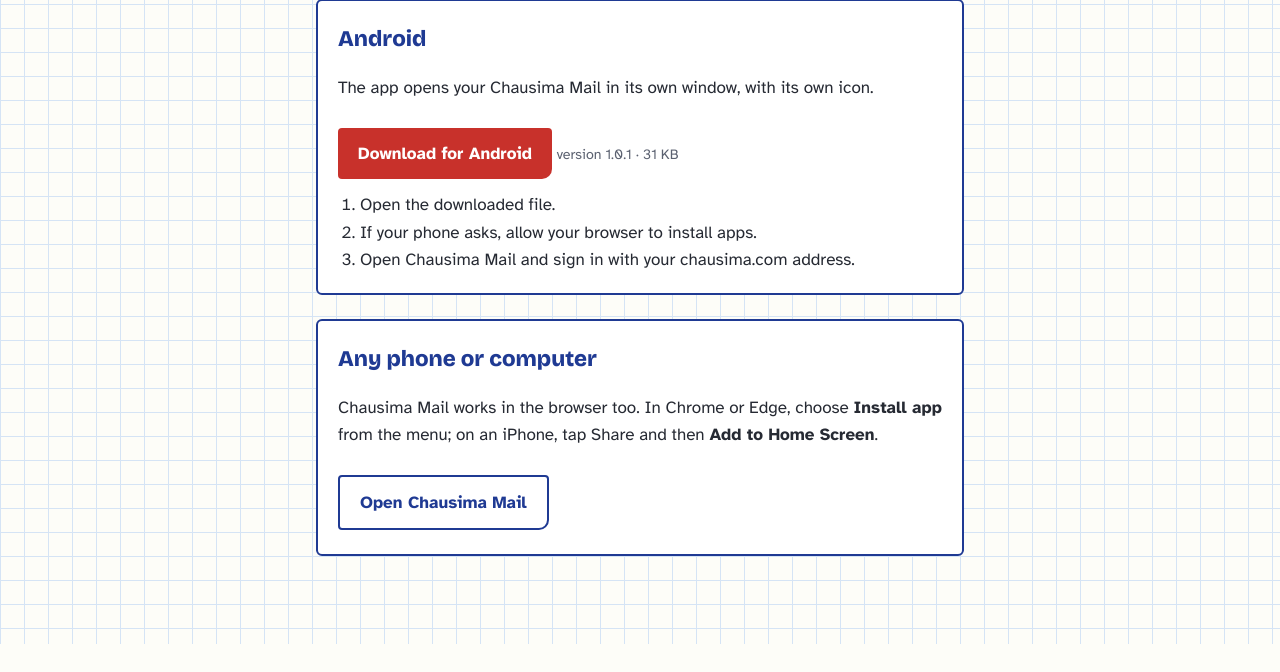
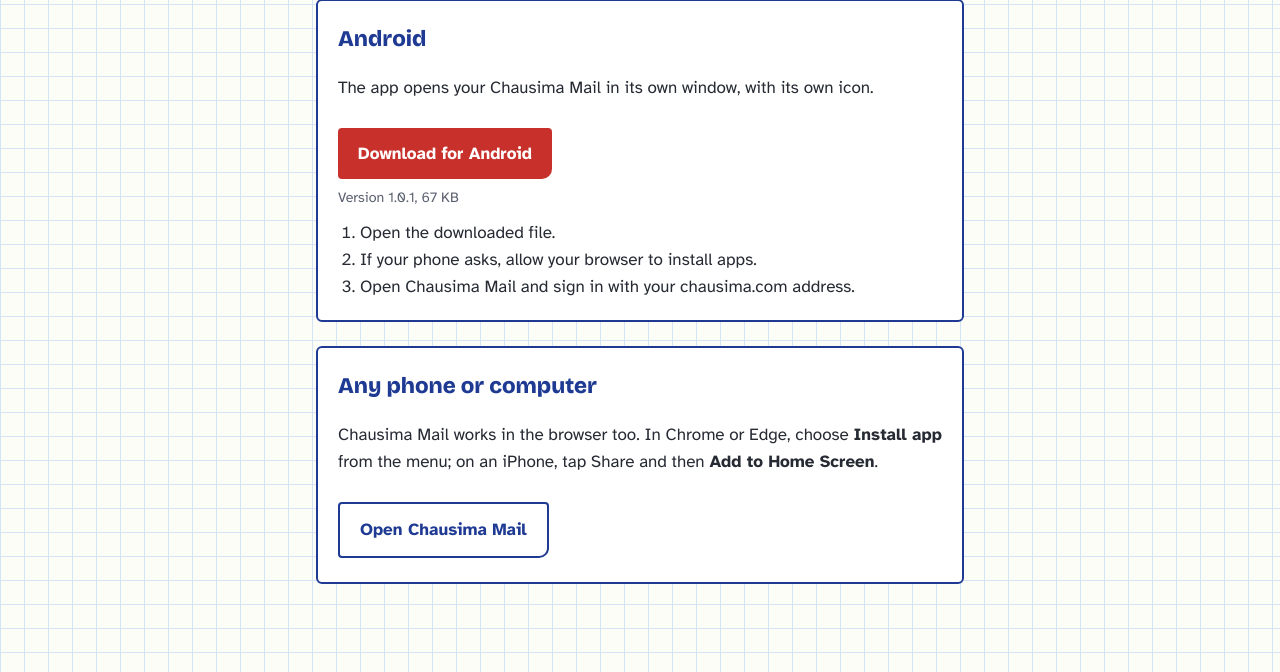
Before and after one commit to silocell/HEH-Show, a plain HTML site: page mail/index.html in a window 1280 px wide. Shown: the part 212-884 px from the top of the page. Before the commit the page ends 856 px from the top, so only its background shows below. Drawn offline with nearby package versions, Linux system fonts and the light colour scheme.

Commit message:
Download page: correct the app size
Co-Authored-By: Claude Opus 5.5 <noreply@anthropic.com>
Claude-Session: https://claude.ai/code/session_01NWPUz6WZh9tBXEFV5Fys8s

```diff
--- a/mail/index.html
+++ b/mail/index.html
@@ -38,7 +38,7 @@ small{color:var(--soft)}
   <section class="card">
     <h2>Android</h2>
     <p>The app opens your Chausima Mail in its own window, with its own icon.</p>
-    <a class="go" href="Chausima-Mail.apk" download>Download for Android</a> <small>version 1.0.1 · 31 KB</small>
+    <a class="go" href="Chausima-Mail.apk" download>Download for Android</a> <br><small>Version 1.0.1, 67 KB</small>
     <ol>
       <li>Open the downloaded file.</li>
       <li>If your phone asks, allow your browser to install apps.</li>
```
